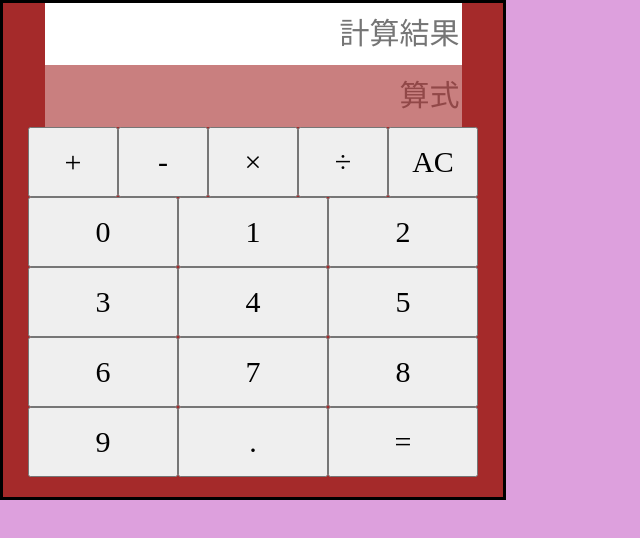
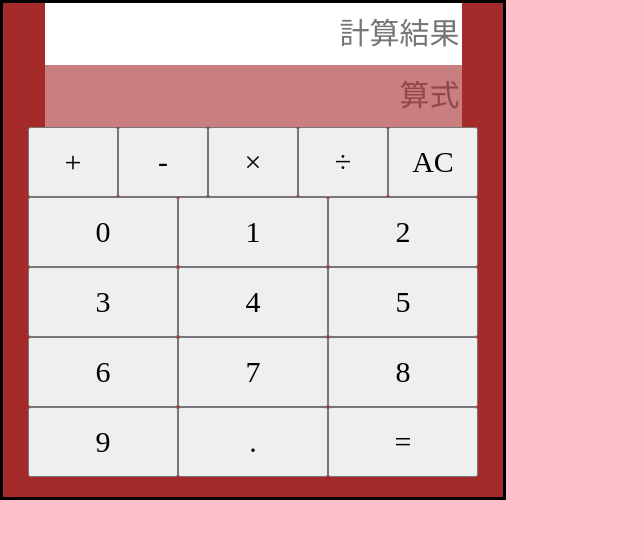
Before and after one commit to nina12336/react_calculator, a React (Create React App) app: page / in a window 1280 px wide. Shown: the top 538 px of the page, without its empty margins (0-640 px from the left). Built offline with nearby package versions, Linux system fonts and the light colour scheme.

Commit message:
feat:新增判別使用者裝置function以及可拖曳條件判斷

```diff
--- a/src/App.js
+++ b/src/App.js
@@ -14,7 +14,7 @@ function App() {
     setCalculation(calculation + value);
     console.log(calculation);
   };
-
+  //清除鍵功能
   const clear = () => {
     setResult("");
     setCalculation("");
@@ -145,57 +145,70 @@ function App() {
   const [{ isDragging }, dragRef] = useDrag(() => ({
     type: ItemTypes.CALCULATOR,
     end(item, monitor) {
-      let top = 0,
-        left = 0;
-      if (monitor.didDrop()) {
-        const dropRes = monitor.getDropResult();
-        console.log(dropRes);
-        if (dropRes) {
-          top = dropRes.top;
-          left = dropRes.left;
-        }
-        setOffsetX((offsetX) => offsetX + left);
-        setOffsetY((offsetY) => offsetY + top);
-        console.log("offsetX:", offsetX);
-        console.log("offsetY:", offsetY);
-      } else {
-        setOffsetX(0);
-        setOffsetY(0);
-      }
+      monitor.getDropResult();
+      monitor.didDrop();
     },
-    collect: (monitor) => ({
-      isDragging: !!monitor.isDragging(),
-    }),
+    // end(item, monitor) {
+    //   let top = 0,
+    //     left = 0;
+    //   if (monitor.didDrop()) {
+    //     const dropRes = monitor.getDropResult();
+    //     console.log(dropRes);
+    //     if (dropRes) {
+    //       top = dropRes.top;
+    //       left = dropRes.left;
+    //     }
+    //     setOffsetX((offsetX) => offsetX + left);
+    //     setOffsetY((offsetY) => offsetY + top);
+    //     console.log("offsetX:", offsetX);
+    //     console.log("offsetY:", offsetY);
+    //   } else {
+    //     setOffsetX(0);
+    //     setOffsetY(0);
+    //   }
+    // },
+    // collect: (monitor) => ({
+    //   isDragging: !!monitor.isDragging(),
+    // }),
   }));
 
-  const [{ isOver, conDrop }, drop] = useDrop(
+  const [{ isOver, canDrop }, drop] = useDrop(
     () => ({
       accept: ItemTypes.CALCULATOR,
+      drop: (item, monitor) => ({
+        top: monitor.getDifferenceFromInitialOffset().y,
+        left: monitor.getDifferenceFromInitialOffset().x,
+      }),
+      collect: (monitor) => ({
+        isOver: monitor.isOver(),
+        canDrop: monitor.canDrop(),
+      }),
       // accept: ItemTypes.BACKGROUND,
-      drop: (item, monitor) => {
-        const delta = monitor.getDifferenceFromInitialOffset();
-        const left = Math.round(delta.x);
-        const top = Math.round(delta.y);
-        return { top, left };
-      },
-      canDrop: (_item, monitor) => {
-        const item = monitor.getItem();
-        return item.type === ItemTypes.CALCULATOR;
-      },
-      collect: (monitor) => ({
-        isOver: !!monitor.isOver(),
-        canDrop: !!monitor.canDrop(),
-      }),
-      // console.log("drop!");
-      // console.log("begin:", monitor.getInitialClientOffset());
-      // console.log("end:", monitor.getClientOffset());
+      // drop: (item, monitor) => {
+      //   const delta = monitor.getDifferenceFromInitialOffset();
+      //   const left = Math.round(delta.x);
+      //   const top = Math.round(delta.y);
+      //   return { top, left };
+      // },
+      // canDrop: (_item, monitor) => {
+      //   const item = monitor.getItem();
+      //   return item.type === ItemTypes.CALCULATOR;
+      // },
+      // collect: (monitor) => ({
+      //   isOver: !!monitor.isOver(),
+      //   canDrop: !!monitor.canDrop(),
+      // }),
     }),
     []
   );
 
   return (
     <div className="background" ref={drop}>
-      <div className="calculator" ref={dragRef}>
+      <div
+        className="calculator"
+        ref={dragRef}
+        style={{ top: `${drop.top}px`, left: `${drop.left}px` }}
+      >
         <div className="showArea">
           <input
             type="text"
--- /dev/null
+++ b/src/NewApp.jsx
@@ -0,0 +1,19 @@
+import React, { useState } from "react";
+import { useDrag, useDrop, DndProvider } from "react-dnd";
+import { HTML5Backend } from "react-dnd-html5-backend";
+import Background from "./components/Background";
+import Calculator from "./components/Calculator";
+import "normalize.css";
+import "./style/app.css";
+
+function App() {
+  return (
+    <DndProvider backend={HTML5Backend}>
+      <Background>
+        <Calculator />
+      </Background>
+    </DndProvider>
+  );
+}
+
+export default App;
--- /dev/null
+++ b/src/components/Background.jsx
@@ -0,0 +1,22 @@
+import { useState } from "react";
+import { useDrop } from "react-dnd";
+
+function Background(props) {
+  // const [offsetX, setOffsetX] = useState(0);
+  // const [offsetY, setOffsetY] = useState(0);
+  const [, drop] = useDrop(() => ({
+    accept: "dragablecal",
+    drop(item, monitor) {
+      const top = monitor.getDifferenceFromInitialOffset().y;
+      const left = monitor.getDifferenceFromInitialOffset().x;
+      return { top, left };
+    },
+  }));
+
+  return (
+    <div className="background2" ref={drop}>
+      {props.children}
+    </div>
+  );
+}
+export default Background;
--- /dev/null
+++ b/src/components/Calculator.jsx
@@ -0,0 +1,266 @@
+import React, { useState } from "react";
+import { useDrag } from "react-dnd";
+import "normalize.css";
+import "../style/app.css";
+
+function Calculator() {
+  const [offsetX, setOffsetX] = useState(0);
+  const [offsetY, setOffsetY] = useState(0);
+  const [calculation, setCalculation] = useState("");
+  const [result, setResult] = useState("");
+
+  //drag功能
+  const [, drag] = useDrag({
+    type: "dragablecal",
+    canDrag() {
+      const userDevice = isMobileDevice();
+      if (userDevice === false) {
+        return true;
+      } else {
+        return false;
+      }
+    },
+    end(item, monitor) {
+      if (monitor.didDrop()) {
+        const dropRes = monitor.getDropResult();
+        // console.log("dropResTop:", dropRes.top);
+        // console.log("dropResLeft:", dropRes.left);
+        setOffsetY(() => offsetY + dropRes.top);
+        setOffsetX(() => offsetX + dropRes.left);
+        // console.log("offsetY:", offsetY);
+        // console.log("offsetX:", offsetX);
+      } else {
+        setOffsetY(0);
+        setOffsetX(0);
+      }
+    },
+  });
+
+  //判斷使用者裝置
+  const isMobileDevice = () => {
+    const mobileDevice = [
+      "Android",
+      "webOS",
+      "iPhone",
+      "iPad",
+      "iPod",
+      "BlackBerry",
+      "Windows Phone",
+    ];
+    let isMobileDevice = mobileDevice.some((e) => navigator.userAgent.match(e));
+    return isMobileDevice;
+  };
+
+  //產生數字鍵
+  const createDigitBtn = () => {
+    const digits = [];
+
+    for (let i = 0; i < 10; i++) {
+      digits.push(
+        <button onClick={() => updateCalculation(i.toString())} key={i}>
+          {i}
+        </button>
+      );
+    }
+    return digits;
+  };
+
+  //符號優先權確認
+  const priority = (target) => {
+    if (target === "+" || target === "-") {
+      return 1;
+    }
+    if (target === "×" || target === "÷") {
+      return 2;
+    } else {
+      return 0;
+    }
+  };
+
+  //中序轉後序
+  const toPostfix = (str) => {
+    let numberArr = [];
+    let operatorArr = [];
+    let calculationArr = str.match(/[0-9.]+[0-9]+|[\+\-\×\÷]|\d+/g);
+    // console.log(calculationArr);
+    calculationArr.forEach((target) => {
+      if ("+-×÷".indexOf(target) === -1) {
+        numberArr.push(target);
+      } else {
+        while (
+          operatorArr.length !== 0 &&
+          priority(target) <= priority(operatorArr[operatorArr.length - 1])
+        ) {
+          numberArr.push(operatorArr.pop());
+        }
+        operatorArr.push(target);
+      }
+    });
+    while (operatorArr.length !== 0) {
+      numberArr.push(operatorArr.pop());
+    }
+    console.log("numberArr", numberArr);
+    console.log("operatorArr", operatorArr);
+    // return numberArr;
+    return postfixCal(numberArr);
+  };
+
+  // 後序計算
+  const postfixCal = (postfix) => {
+    let stack = [];
+    postfix.forEach((el) => {
+      if ("+-×÷".indexOf(el) === -1) {
+        stack.push(el);
+      } else {
+        const last = Number(stack.pop());
+        const penultimate = Number(stack.pop());
+        let cal;
+        switch (el) {
+          case "+":
+            cal = preciseCal(last, penultimate, "+");
+            stack.push(cal);
+            break;
+          case "-":
+            cal = preciseCal(penultimate, last, "-");
+            stack.push(cal);
+            break;
+          case "×":
+            cal = preciseCal(last, penultimate, "×");
+            stack.push(cal);
+            break;
+          case "÷":
+            cal = preciseCal(penultimate, last, "÷");
+            stack.push(cal);
+            break;
+          default:
+            break;
+        }
+      }
+    });
+    return resultLimit(stack);
+  };
+
+  //解決JS小數計算的問題
+  const preciseCal = (arg1, arg2, operator) => {
+    const num1 = (arg1.toString().split(".")[1] || "").length;
+    const num2 = (arg2.toString().split(".")[1] || "").length;
+    const baseNum = Math.pow(10, Math.max(num1, num2));
+    switch (operator) {
+      case "+":
+        return (arg1 * baseNum + arg2 * baseNum) / baseNum;
+      case "-":
+        return (arg1 * baseNum - arg2 * baseNum) / baseNum;
+      case "×":
+        return (arg1 * baseNum * arg2 * baseNum) / baseNum ** 2;
+      case "÷":
+        return (arg1 * baseNum) / (arg2 * baseNum);
+    }
+  };
+
+  //數字上限判斷
+  const resultLimit = (stack) => {
+    let total = Number(stack.toString());
+    if (total <= Math.pow(2, 32)) {
+      setResult(total);
+    } else {
+      setResult("超過數字上限");
+    }
+  };
+
+  //更新算式
+  const updateCalculation = (value) => {
+    setCalculation(calculation + value);
+    console.log(calculation);
+  };
+
+  //清除鍵功能
+  const clear = () => {
+    setResult("");
+    setCalculation("");
+  };
+
+  return (
+    <div
+      className="calculator"
+      ref={drag}
+      style={{ top: `${offsetY}px`, left: `${offsetX}px` }}
+    >
+      <div className="showArea">
+        <input
+          type="text"
+          placeholder="計算結果"
+          value={result}
+          readOnly
+        ></input>
+        <input
+          className="calculation"
+          type="text"
+          placeholder="算式"
+          value={calculation}
+          readOnly
+        ></input>
+      </div>
+      <div className="functionalButton">
+        <button
+          onClick={() => {
+            updateCalculation("+");
+          }}
+        >
+          +
+        </button>
+        <button
+          onClick={() => {
+            updateCalculation("-");
+          }}
+        >
+          -
+        </button>
+        <button
+          onClick={() => {
+            updateCalculation("×");
+          }}
+        >
+          ×
+        </button>
+        <button
+          onClick={() => {
+            updateCalculation("÷");
+          }}
+        >
+          ÷
+        </button>
+        <button
+          onClick={() => {
+            clear();
+          }}
+        >
+          AC
+        </button>
+      </div>
+      <div className="numberButton">
+        {createDigitBtn()}
+        <button
+          onClick={() => {
+            updateCalculation(".");
+          }}
+        >
+          .
+        </button>
+        <button
+          onClick={() => {
+            toPostfix(calculation);
+          }}
+        >
+          =
+        </button>
+      </div>
+    </div>
+
+    // <div
+    //   className="calculator2"
+    //   ref={drag}
+    //   style={{ top: `${offsetY}px`, left: `${offsetX}px` }}
+    // ></div>
+  );
+}
+export default Calculator;
--- a/src/index.js
+++ b/src/index.js
@@ -2,13 +2,15 @@ import React from "react";
 import ReactDOM from "react-dom/client";
 import { DndProvider } from "react-dnd";
 import { HTML5Backend } from "react-dnd-html5-backend";
-import App from "./App";
+// import App from "./App";
+import App from "./NewApp";
 import reportWebVitals from "./reportWebVitals";
 
 const root = ReactDOM.createRoot(document.getElementById("root"));
 root.render(
   <React.StrictMode>
     <DndProvider backend={HTML5Backend}>
+      {/* <App /> */}
       <App />
     </DndProvider>
   </React.StrictMode>
--- a/src/style/app.css
+++ b/src/style/app.css
@@ -2,6 +2,7 @@
   width: 100vw;
   height: 100vh;
   background-color: plum;
+  position: absolute;
 }
 
 .calculator {
@@ -18,7 +19,7 @@
       -ms-flex-direction: column;
           flex-direction: column;
   font-size: 30px;
-  position: absolute;
+  position: relative;
 }
 
 .showArea {
@@ -94,6 +95,7 @@
     width: 100%;
     height: 50%;
     overflow: auto;
+    position: relative;
   }
   .showArea {
     width: 100%;
@@ -116,6 +118,21 @@
 @media screen and (min-width: 1025px) {
   .calculator {
     background-color: brown;
+    position: relative;
   }
 }
+
+.calculator2 {
+  width: 50px;
+  height: 50px;
+  background-color: gray;
+  position: relative;
+}
+
+.background2 {
+  width: 100vw;
+  height: 100vh;
+  background-color: pink;
+  position: absolute;
+}
 /*# sourceMappingURL=app.css.map */
--- a/src/style/app.scss
+++ b/src/style/app.scss
@@ -2,6 +2,7 @@
   width: 100vw;
   height: 100vh;
   background-color: plum;
+  position: absolute;
 }
 
 .calculator {
@@ -14,7 +15,9 @@
   display: flex;
   flex-direction: column;
   font-size: 30px;
-  position: absolute;
+  position: relative;
+  // top: 400px;
+  // left: 600px;
 }
 
 .showArea {
@@ -74,6 +77,8 @@
     width: 100%;
     height: 50%;
     overflow: auto;
+    position: relative;
+
   }
 
   .showArea {
@@ -104,6 +109,22 @@
 @media screen and (min-width: 1025px) {
   .calculator {
     background-color: brown;
-    position: absolute;
+    position: relative;
+    // top: 400px;
+    // left: 600px;
   }
 }
+
+.calculator2 {
+  width: 50px;
+  height: 50px;
+  background-color: gray;
+  position: relative;
+}
+
+.background2 {
+  width: 100vw;
+  height: 100vh;
+  background-color: pink;
+  position: absolute;
+}
```
Also changed, not shown: 1 other file (tests, documents, lock files or other folders).
